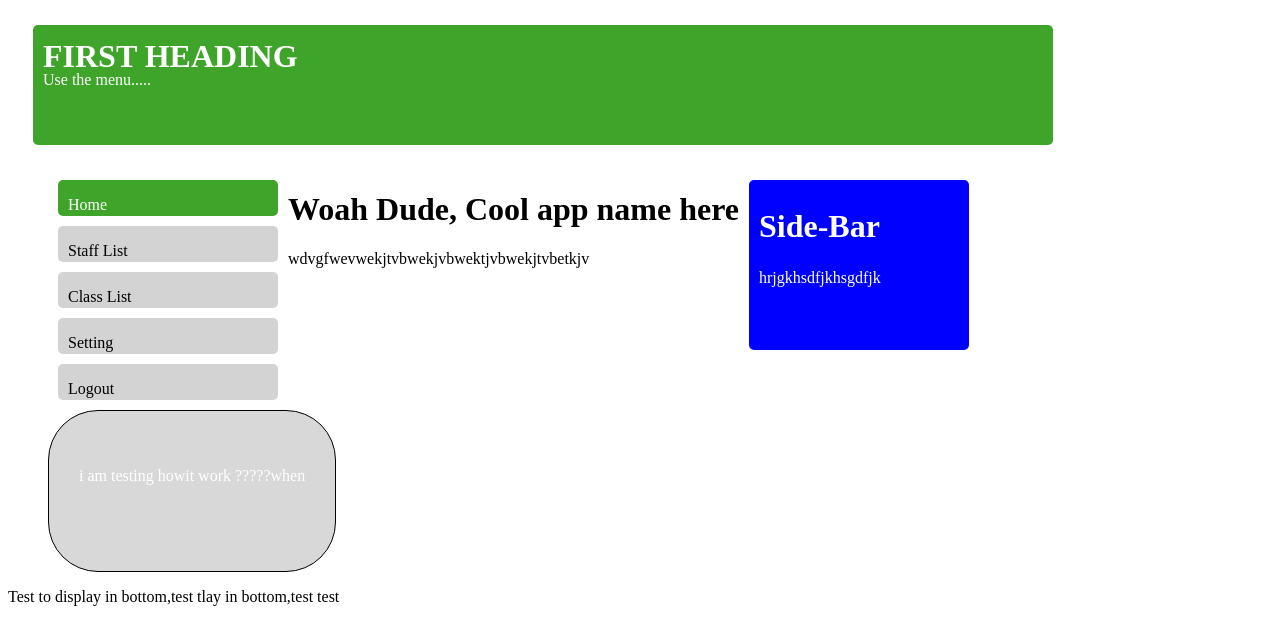
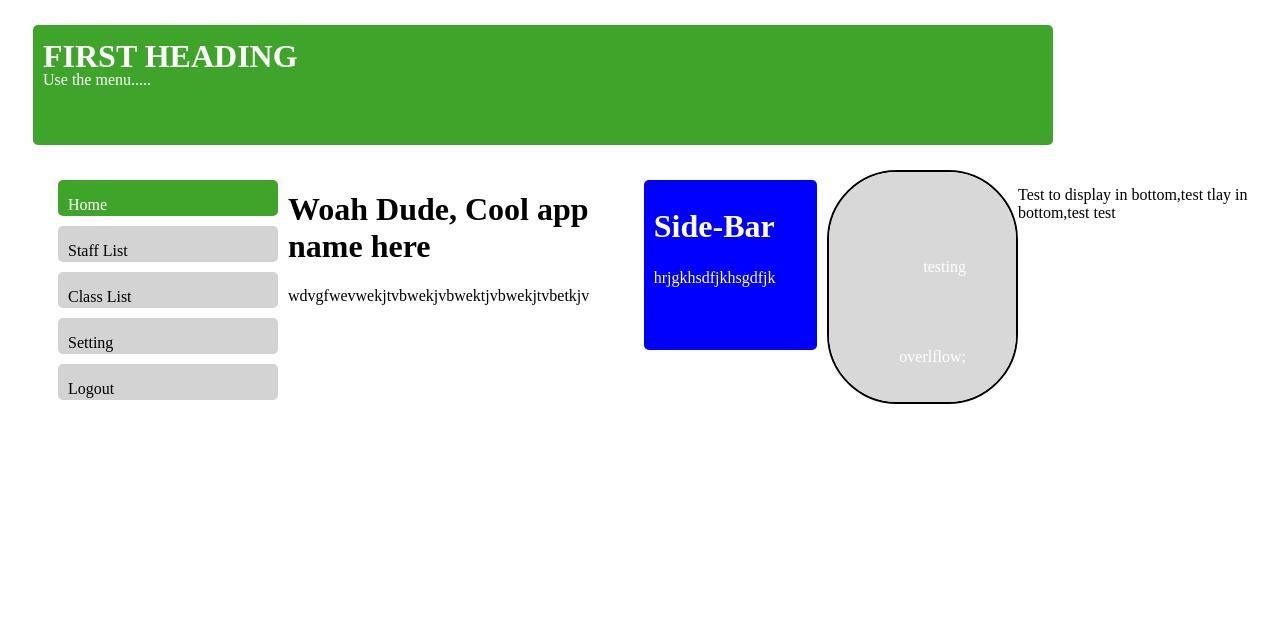
Before and after one commit to 102660231/webprograming_group2, a plain HTML site: page webpage1.html in a window 1280 px wide. Drawn offline with Linux system fonts and the light colour scheme.

Commit message:
Update webpage1.html

```diff
--- a/webpage1.html
+++ b/webpage1.html
@@ -64,14 +64,14 @@
     .overflow{
         background: rgb(215, 216, 215);
         color: white;
-        padding: 30px;
-        width: 200;
-        height: 100px;
+        padding: 50px;
+        width: 500;
+        height: 130px;
         overflow: scroll;
-        border: 1px solid black;
-        border-radius: 50px;
+        border: 2px solid black;
+        border-radius: 70px;
         text-align:right;
-        line-height: 70px;
+        line-height: 90px;
 
     }
 
@@ -111,16 +111,13 @@
 </div>
 
 <div class=sidebar>
-<h1>Side-Bar</h1>
-<p>hrjgkhsdfjkhsgdfjk</p>
+      <h1>Side-Bar</h1>
+      <p>hrjgkhsdfjkhsgdfjk</p>
 </div>
 
- </dd>
-  <dd>
-    <div class=overflow>i am testing howit work ?????when
+
+   <div class=overflow>testing overlflow;
     </div>
-  </dd>
-
 
 
 
```
